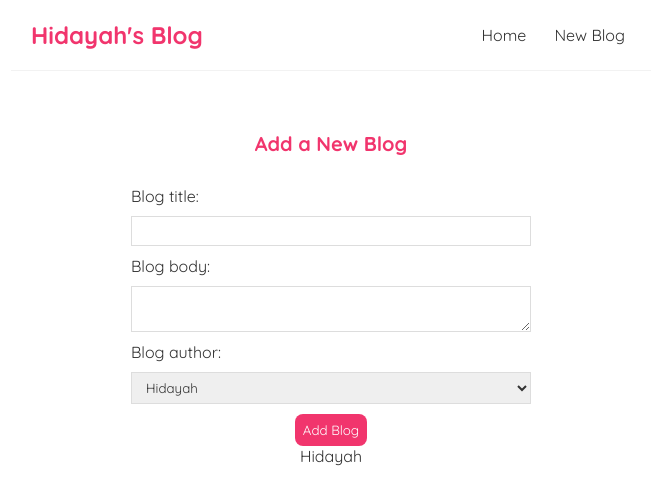
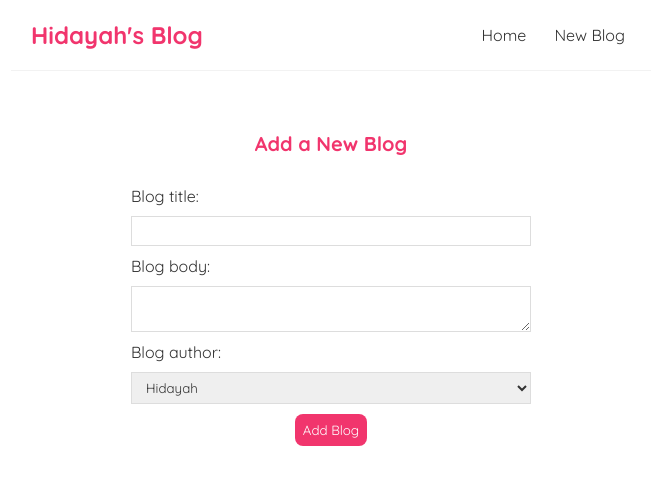
Before and after one commit to HidayahJadaan/My_ReactJS_Tasks, a React (Create React App) app in the folder my-blog/: page /create in a window 1280 px wide. Shown: the top 504 px of the page, without its empty margins (309-964 px from the left). Built offline with nearby package versions, Linux system fonts and the light colour scheme.

Commit message:
my-blog task is finished

```diff
--- a/my-blog/data/db.json
+++ b/my-blog/data/db.json
@@ -1,18 +1,28 @@
 {
-    "blogs" :[
-        { "title": "My new website",
+  "blogs": [
+    {
+      "title": "My new website",
       "body": "lorem ipsum...",
       "author": "mario",
-          "id": 1 },
-        { "title": "Welcome party!",
+      "id": 1
+    },
+    {
+      "title": "Welcome party!",
       "body": "lorem ipsum...",
       "author": "yoshi",
-        "id": 2 },
+      "id": 2
+    },
     {
       "title": "Web dev top tips",
       "body": "lorem ipsum...",
       "author": "Hidayah",
       "id": 3
+    },
+    {
+      "title": "hidayah new blog",
+      "body": "Hello from my new blog",
+      "author": "Hidayah",
+      "id": 4
     }
   ]
 }
--- a/my-blog/src/App.js
+++ b/my-blog/src/App.js
@@ -3,6 +3,7 @@ import Home from "./components/Home";
 import { BrowserRouter, Routes, Route } from "react-router-dom";
 import Create from "./components/Create";
 import BlogDetails from "./components/BlogDetails";
+import NotFound from "./components/NotFound"
 
 function App() {
   return (
@@ -16,6 +17,9 @@ function App() {
               <Route path="/create" element={<Create />} />
 
               <Route path="/blogs/:id" element={<BlogDetails />} />
+
+              <Route path="*" element={<NotFound />} />
+
             </Route>
           </Routes>
         </div>
--- a/my-blog/src/components/BlogDetails.jsx
+++ b/my-blog/src/components/BlogDetails.jsx
@@ -3,8 +3,18 @@ import useFetch from "../useFetch";
 
 const BlogDetails = () => {
   const { id } = useParams();
+  const {data: blog , error, isPending} = useFetch('http://localhost:8000/blogs/' + id)
 
-  const {data: blog , error, isPending} = useFetch('http://localhost:8000/blogs/' + id)
+
+
+const handleDelete = () =>{
+    fetch('http://localhost:8000/blogs/' + blog.id , {
+        method:'DELETE'
+    }).then(() =>{
+        window.location.href = '/'
+
+    })
+}
 
   return (
     <div className="blog-details">
@@ -17,6 +27,8 @@ const BlogDetails = () => {
             <h2>{blog.title}</h2>
             <p>Written by {blog.author}</p>
             <div>{blog.body}</div>
+
+            <button className="" onClick={handleDelete}>delete</button>
         </article>
     ) }
 
--- a/my-blog/src/components/BlogList.jsx
+++ b/my-blog/src/components/BlogList.jsx
@@ -1,23 +1,18 @@
-import React from 'react'
-import { Link } from 'react-router-dom'
+import React from "react";
+import { Link } from "react-router-dom";
 
-export default function BlogList({blogs, title, handledDelete}) {
-
+export default function BlogList({ blogs, title, handledDelete }) {
   return (
-
-    <div className='blog-list'>
+    <div className="blog-list">
       <h2>{title}</h2>
       {blogs.map((blog) => (
         <div className="blog-preview" key={blog.id}>
           <Link to={`/blogs/${blog.id}`}>
             <h2>{blog.title}</h2>
             <p>Written by {blog.author}</p>
-
           </Link>
-
-          <button onClick={()=> handledDelete(blog.id)}>delete blog</button>
         </div>
       ))}
     </div>
-  )
+  );
 }
--- a/my-blog/src/components/Create.jsx
+++ b/my-blog/src/components/Create.jsx
@@ -1,43 +1,54 @@
 import { useState } from "react";
 
 const Create = () => {
-const [title, setTitle] = useState('');
-const [body, setBody] = useState('');
-const [author, setAuthor] = useState('Hidayah');
+  const [title, setTitle] = useState("");
+  const [body, setBody] = useState("");
+  const [author, setAuthor] = useState("Hidayah");
+  const [isPending, setIsPending] = useState(false);
 
+  const handleSubmit = (e) => {
+    e.preventDefault();
+    const blog = { title, body, author };
+
+    setIsPending(true);
+
+    fetch("http://localhost:8000/blogs", {
+      method: "POST",
+      headers: { "Content-Type": "application/json" }, // Correct 'header' to 'headers'
+      body: JSON.stringify(blog),
+    }).then(() => {
+      console.log("New Blog Added");
+      setIsPending(false);
+      window.location.href = '/'
+    });
+
+  };
 
   return (
     <div className="create">
       <h2>Add a New Blog</h2>
-      <form>
+      <form onSubmit={handleSubmit}>
         <label>Blog title:</label>
-        <input type="text"
-        required
-        value={title}
-        onChange={(e)=> setTitle(e.target.value)}
+        <input
+          type="text"
+          required
+          value={title}
+          onChange={(e) => setTitle(e.target.value)}
         />
 
         <label>Blog body:</label>
-        <textarea
-        required
-        onChange={(e)=> setBody(e.target.value)}
-
-        ></textarea>
+        <textarea required onChange={(e) => setBody(e.target.value)}></textarea>
 
         <label>Blog author:</label>
-        <select
-        value={author}
-        onChange={(e)=> setAuthor(e.target.value)}
-        >
+        <select value={author} onChange={(e) => setAuthor(e.target.value)}>
           <option value="hidayah">Hidayah</option>
           <option value="ahmad">Ahmad</option>
           <option value="mohammed">Mohammad</option>
         </select>
+        {/* <button>Add Blog</button> */}
+        {!isPending && <button>Add Blog</button>}
 
-        <button>Add Blog</button>
-        <p>{title}</p>
-        <p>{body}</p>
-        <p>{author }</p>
+        {isPending && <button disabled>Adding Blog...</button>}
       </form>
     </div>
   );
--- /dev/null
+++ b/my-blog/src/components/NotFound.jsx
@@ -0,0 +1,12 @@
+import React from "react";
+import { Link } from "react-router-dom";
+
+export default function NotFound() {
+  return (
+    <div className="not-found">
+      <h2>Sorry</h2>
+      <p>That Page Can't be Found</p>
+      <Link to="/">Back to the homepage...</Link>
+    </div>
+  );
+}
```
Lines whose indentation alone changed are shown as unchanged.
